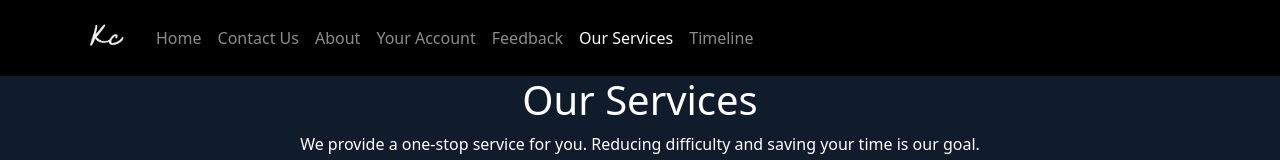
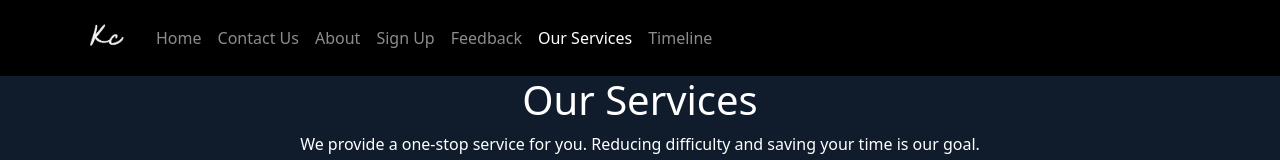
Before and after one commit to bida24-067/KahiyaCo, a plain HTML site: page service.html in a window 1280 px wide. Shown: the top 160 px of the page. Drawn offline with nearby package versions, Linux system fonts and the light colour scheme.

Commit message:
Update service.html

```diff
--- a/service.html
+++ b/service.html
@@ -55,7 +55,7 @@
           <a class="nav-link" href="about.html">About</a>
         </li>
         <li class="nav-item">
-          <a class="nav-link" href="account.html">Your Account</a>
+          <a class="nav-link" href="signup.html">Sign Up</a>
         </li>
         <li class="nav-item">
           <a class="nav-link" href="feedback.html">Feedback</a>
```
